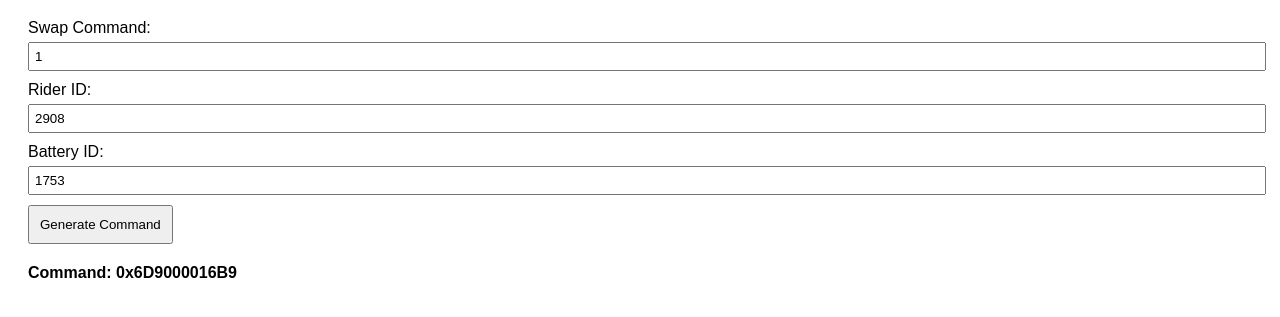
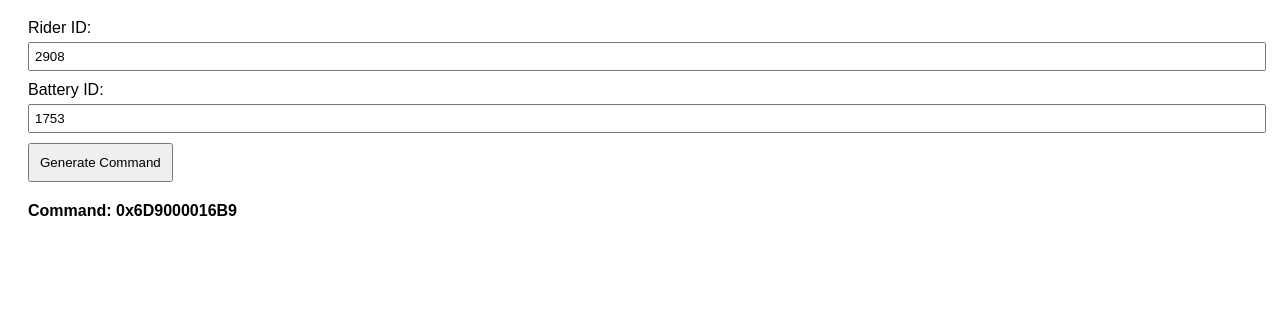
Before and after one commit to Annujj171099/command-generator, a plain HTML site: page index.html in a window 1280 px wide. Both pictures are taken after a click on the button "Generate Command". Shown: the part 89-406 px from the top of the page. Drawn offline with Linux system fonts and the light colour scheme.

Commit message:
Update index.html

```diff
--- a/index.html
+++ b/index.html
@@ -31,8 +31,6 @@
 </head>
 <body>
     <h1>Command Generator</h1>
-    <label for="swap_command">Swap Command:</label>
-    <input type="number" id="swap_command" value="1">
 
     <label for="rider_id">Rider ID:</label>
     <input type="number" id="rider_id" value="2908">
@@ -44,6 +42,25 @@
 
     <div id="result"></div>
 
-    <script src="script.js"></script>
+    <script>
+        function generateCommand() {
+            const swap_command = 1; // Swap command is now a constant set to 1
+            let rider_id = parseInt(document.getElementById('rider_id').value, 10);
+            let battery_id = parseInt(document.getElementById('battery_id').value, 10);
+
+            let command = 0n;
+
+            // Combine swap_command (1 bit) and the first 7 bits of rider_id
+            command = BigInt((swap_command & 0x01) | ((rider_id & 0x7F) << 1));
+
+            // Use the remaining 25 bits of rider_id
+            command |= BigInt((rider_id >> 7) & 0xFFFFFF) << 8n;
+
+            // Use all 4 bytes of battery_id
+            command |= BigInt(battery_id) << 32n;
+
+            document.getElementById('result').textContent = `Command: 0x${command.toString(16).toUpperCase()}`;
+        }
+    </script>
 </body>
 </html>
```
